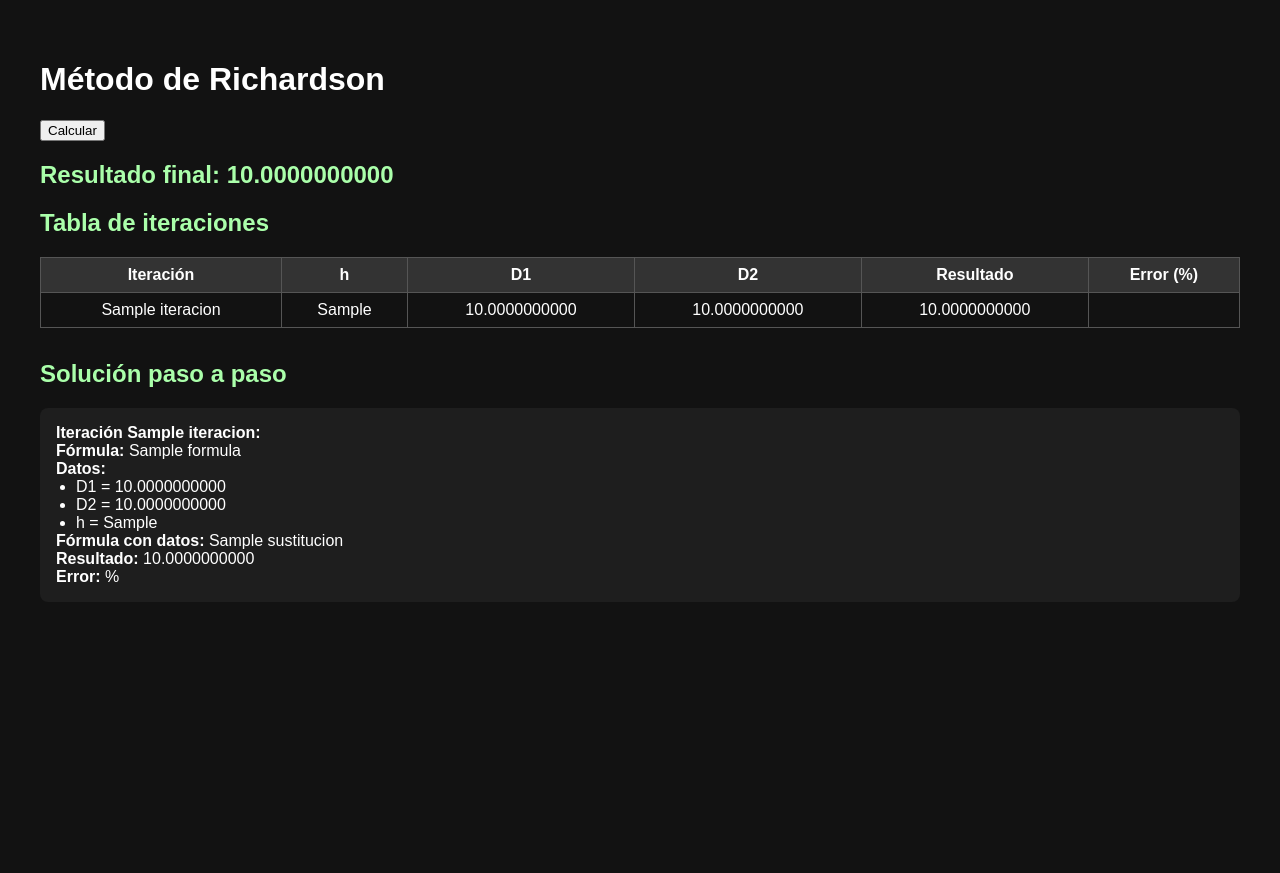
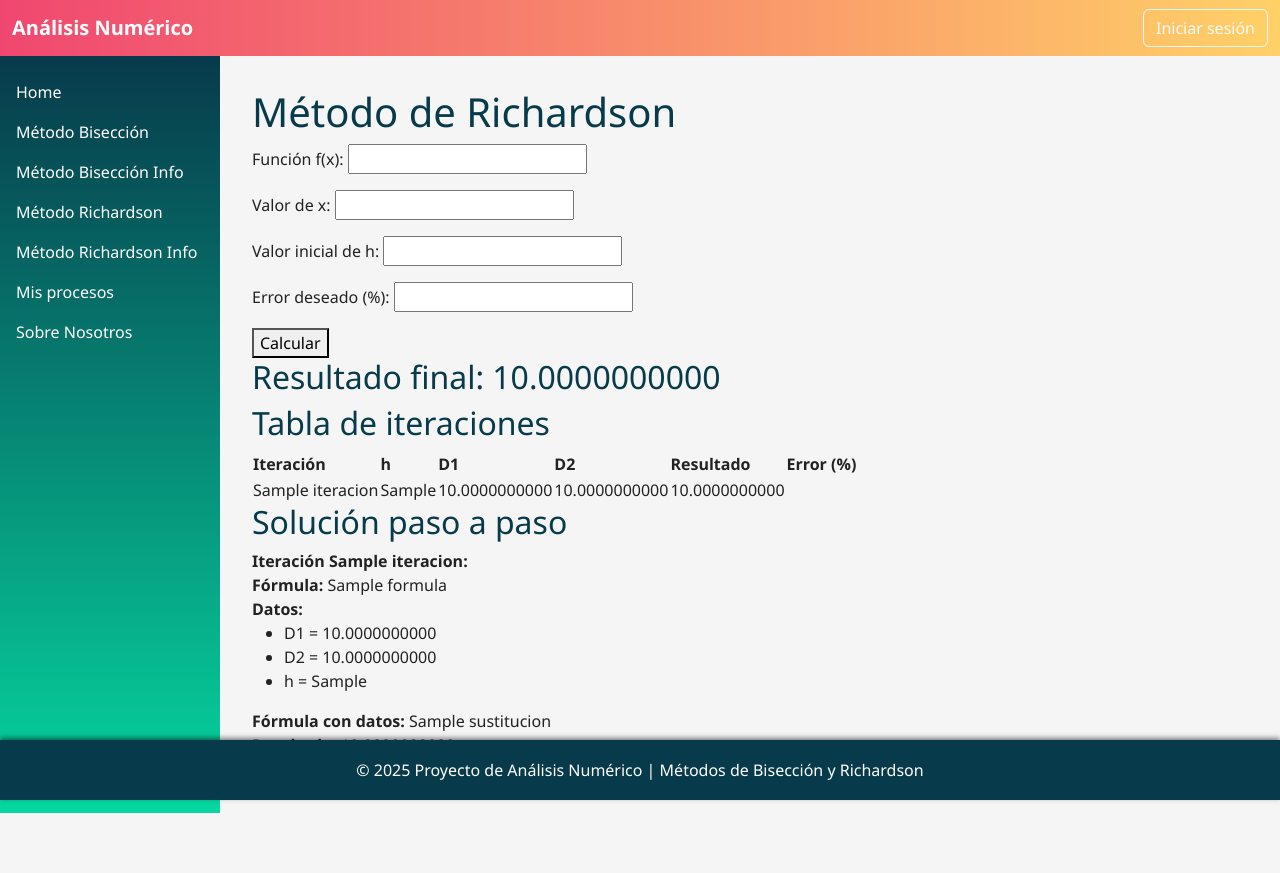
Before and after one commit to NathanaelPerez/Proyecto_Ans, a Django app: template proyectoAnalisisNumerico/metodoRichardson/templates/metodo_Richardson.html in a window 1280 px wide. Before the commit the page ends 582 px from the top, so only its background shows below. Run offline with Django 5.2, Linux system fonts and the light colour scheme; the template is opened without the code that fills it: values that come from a table or form of the project are taken from there, most other values are stand-ins (such as "Sample title", 1, 10 or a date in 2020); some libraries are stand-ins or nearby versions.

Commit message:
Actualización V0.5.1

```diff
--- a/proyectoAnalisisNumerico/home/templates/index.html
+++ b/proyectoAnalisisNumerico/home/templates/index.html
@@ -41,7 +41,7 @@
                     <p class="card-text flex-grow-1">
                         Técnica utilizada para acelerar la convergencia en cálculos numéricos aplicando extrapolación.
                     </p>
-                    <a href="#" class="btn btn-outline-light mt-auto mx-auto">Ver más</a>
+                <a href="{% url 'metodo_richardson' %}" class="btn btn-outline-light mt-auto mx-auto">Ver más</a>
                 </div>
             </div>
         </div>
@@ -54,7 +54,7 @@
                     <p class="card-text flex-grow-1">
                         Información detallada, ejemplos y teoría sobre el método de bisección para mejorar tu comprensión.
                     </p>
-
+                    <a href="{% url 'informativa_biseccion' %}" class="btn btn-outline-light mt-auto mx-auto">Ver más</a>
                 </div>
             </div>
         </div>
@@ -67,7 +67,7 @@
                     <p class="card-text flex-grow-1">
                         Explicaciones, ejemplos y recursos sobre la aplicación y teoría del método Richardson.
                     </p>
-                    <a href="#" class="btn btn-outline-light mt-auto mx-auto">Ver más</a>
+                    <a href="{% url 'informativa_Richardson' %}" class="btn btn-outline-light mt-auto mx-auto">Ver más</a>
                 </div>
             </div>
         </div>
--- a/proyectoAnalisisNumerico/metodoRichardson/templates/metodo_Richardson.html
+++ b/proyectoAnalisisNumerico/metodoRichardson/templates/metodo_Richardson.html
@@ -1,18 +1,51 @@
-<!DOCTYPE html>
-<html>
-<head>
-    <title>Método de Richardson</title>
-    <style>
-        body { background: #121212; color: #fff; font-family: Arial; padding: 2rem; }
-        table { width: 100%; border-collapse: collapse; margin-bottom: 2rem; }
-        th, td { border: 1px solid #555; padding: 0.5rem; text-align: center; }
-        th { background: #333; }
-        h2 { color: #aaffaa; }
-        .paso { margin-bottom: 1.5rem; padding: 1rem; background: #1e1e1e; border-radius: 8px; }
-        ul { margin: 0; padding-left: 20px; }
-    </style>
-</head>
-<body>
+{% extends "base.html" %}
+{% load static %}
+
+{% block extra_css %}
+<style>
+    body { font-family: Arial; }
+    .richardson-container {
+        padding: 2rem;
+        color: #fff;
+    }
+    .richardson-container table {
+        width: 100%;
+        border-collapse: collapse;
+        margin-bottom: 2rem;
+    }
+    .richardson-container th,
+    .richardson-container td {
+        border: 1px solid #555;
+        padding: 0.5rem;
+        text-align: center;
+    }
+    .richardson-container th {
+        background: #333;
+    }
+    .richardson-container h1 {
+        font-size: 2rem;
+        margin-bottom: 1rem;
+        color: #66ffcc;
+    }
+    .richardson-container h2 {
+        color: #aaffaa;
+        margin-top: 2rem;
+    }
+    .paso {
+        margin-bottom: 1.5rem;
+        padding: 1rem;
+        background: #1e1e1e;
+        border-radius: 8px;
+    }
+    ul {
+        margin: 0;
+        padding-left: 20px;
+    }
+</style>
+{% endblock %}
+
+{% block content %}
+<div class="richardson-container">
     <h1>Método de Richardson</h1>
 
     <form method="post">
@@ -71,5 +104,5 @@
             </div>
         {% endfor %}
     {% endif %}
-</body>
-</html>
+</div>
+{% endblock %}
--- /dev/null
+++ b/proyectoAnalisisNumerico/metodoRichardson/urls.py
@@ -0,0 +1,7 @@
+from django.urls import path
+from . import views
+from django.contrib.auth import views as auth_views
+
+urlpatterns = [
+    path('metodo-richardson/', views.home_info, name='metodo_richardson')
+]
--- /dev/null
+++ b/proyectoAnalisisNumerico/metodoRichardsonInfo/urls.py
@@ -0,0 +1,7 @@
+from django.urls import path
+from . import views
+from django.contrib.auth import views as auth_views
+
+urlpatterns = [
+    path('informativa-richardson/', views.home_info, name='informativa_Richardson')
+]
--- a/proyectoAnalisisNumerico/metodoRichardsonInfo/views.py
+++ b/proyectoAnalisisNumerico/metodoRichardsonInfo/views.py
@@ -1,3 +1,7 @@
 from django.shortcuts import render
+from django.contrib.auth.decorators import login_required
 
 # Create your views here.
+@login_required
+def home_info(request):
+    return render(request, 'informativa_Richardson.html')
--- a/proyectoAnalisisNumerico/proyectoAnalisisNumerico/settings.py
+++ b/proyectoAnalisisNumerico/proyectoAnalisisNumerico/settings.py
@@ -28,6 +28,9 @@
     'home',
     'metodoBiseccion',
     'metodoBiseccionInfo',
+    'metodoRichardsonInfo',
+    'metodoRichardson',
+
 ]
 
 # ======================
--- a/proyectoAnalisisNumerico/proyectoAnalisisNumerico/urls.py
+++ b/proyectoAnalisisNumerico/proyectoAnalisisNumerico/urls.py
@@ -25,7 +25,10 @@
     path('',include('home.urls')),
     path('', include('login.urls')),
     path('', include('registro.urls')),
-    path('', include('metodoBiseccionInfo.urls'))
+    path('', include('metodoBiseccionInfo.urls')),
+    path('', include('metodoRichardsonInfo.urls')),
+    path('', include('metodoRichardson.urls'))
+
 ]
 
 if settings.DEBUG:
```
Also changed, not shown: proyectoAnalisisNumerico/metodoRichardson/views.py (+36 -1 lines), proyectoAnalisisNumerico/metodoRichardsonInfo/templates/informativa_Richardson.html (+106 -0 lines), proyectoAnalisisNumerico/static/richardson.css (added, +62 -0 lines), proyectoAnalisisNumerico/db.sqlite3.
